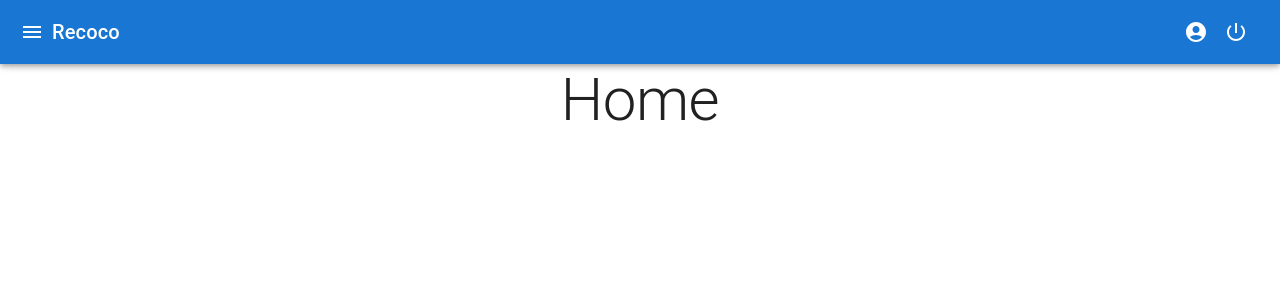
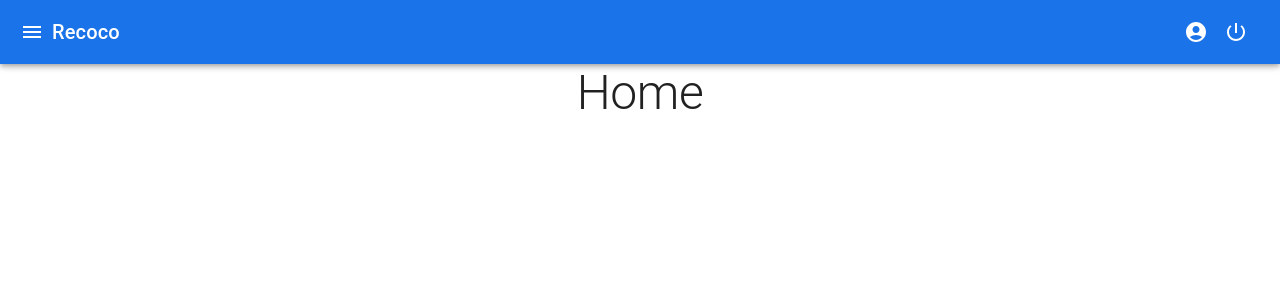
Before and after one commit to frecapG7/reco-web, a React (Create React App) app: page / in a window 1280 px wide. Shown: the top 300 px of the page. Built offline with nearby package versions, Linux system fonts and the light colour scheme.

Commit message:
WIP Theme

```diff
--- a/src/App.js
+++ b/src/App.js
@@ -6,6 +6,8 @@ import { ReactQueryDevtools } from "react-query/devtools";
 import { createBrowserRouter, RouterProvider } from 'react-router-dom';
 import { routes } from './routes';
 import { Layout } from './layout/Layout';
+import { ThemeProvider } from '@emotion/react';
+import theme from './theme';
 
 
 
@@ -31,11 +33,14 @@ const router = createBrowserRouter(routes, {
 
 function App() {
   return (
-    <QueryClientProvider client={queryClient}>
-      <ReactQueryDevtools initialIsOpen={false} />
-      <CssBaseline />
-      <RouterProvider router={router} />
-    </QueryClientProvider>
+    <ThemeProvider theme={theme}>
+      <QueryClientProvider client={queryClient}>
+        <ReactQueryDevtools initialIsOpen={false} />
+        <CssBaseline />
+        <RouterProvider router={router} />
+      </QueryClientProvider>
+    </ThemeProvider>
+
   );
 }
 
--- a/src/layout/Layout.jsx
+++ b/src/layout/Layout.jsx
@@ -14,7 +14,10 @@ export const Layout = ({ children }) => {
 
     return (
         <div>
-            <AppBar position="fixed">
+            <AppBar position="fixed" sx={{
+                bgColor:'background.default',
+                color:'primary'
+            }} enableColorOnDark>
                 <Toolbar>
                     <IconButton
                         aria-label="open drawer"
--- /dev/null
+++ b/src/theme.js
@@ -0,0 +1,59 @@
+import { createTheme } from "@mui/material";
+
+
+let theme = createTheme({
+    palette: {
+        mode:'light',
+        primary: {
+            main: '#1a73e8',
+            contrastText: '#fff'
+        },
+        secondary: {
+            main: '#fff',
+            contrastText: '#1a73e8'
+        },
+        background: {
+            default: '#fff'
+        }
+    },
+
+});
+
+
+
+const {breakpoints, typography: {pxToRem}} = theme;
+theme = createTheme(theme, {
+    typography: {
+        h1: {
+            fontSize: pxToRem(40),
+            [breakpoints.up('sm')]: {
+                fontSize: pxToRem(48),
+            },
+            [breakpoints.up('md')]: {
+                fontSize: pxToRem(56),
+            },
+        },
+        h2: {
+            fontSize: pxToRem(32),
+            [breakpoints.up('sm')]: {
+                fontSize: pxToRem(40),
+            },
+            [breakpoints.up('md')]: {
+                fontSize: pxToRem(48),
+            },
+        },
+        h3: {
+            fontSize: pxToRem(28),
+            [breakpoints.up('sm')]: {
+                fontSize: pxToRem(32),
+            },
+            [breakpoints.up('md')]: {
+                fontSize: pxToRem(40),
+            },
+        },
+    },
+});
+
+
+
+export default theme;
```
